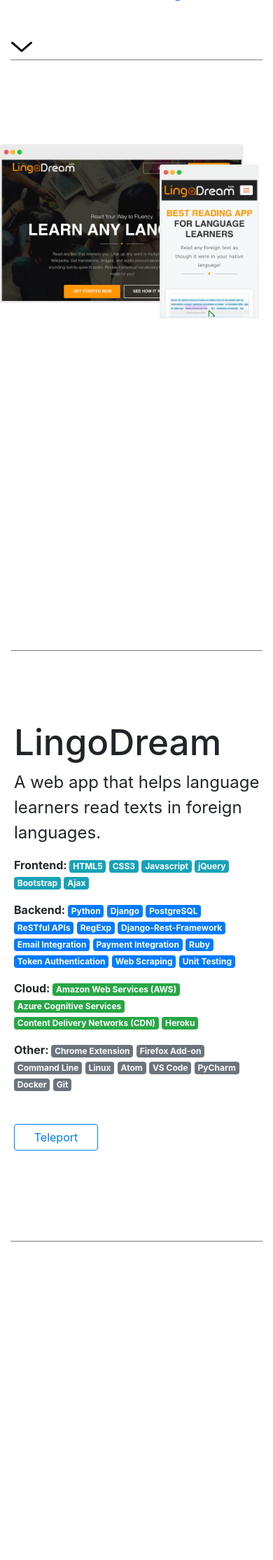
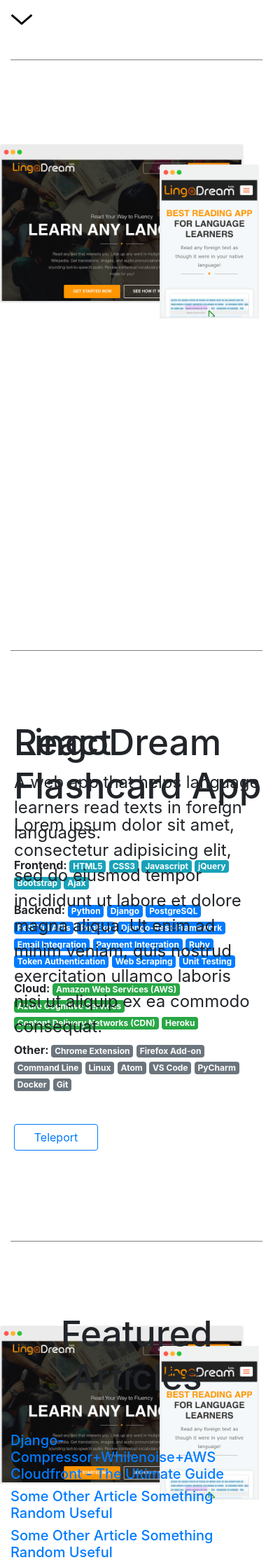
Before and after one commit to technolingo/portfolio, a Django app: page / in a window 390 px wide. Shown: the part 700-2929 px from the top of the page at 70% size. Run offline with Django 3.2, Linux system fonts and the light colour scheme; some libraries are stand-ins or nearby versions.

Commit message:
css, footer, about me

```diff
--- a/portfolio/static/css/project.css
+++ b/portfolio/static/css/project.css
@@ -108,18 +116,13 @@
   width: 100%;
 }
 
-.about-me .visual img {
-  margin: 0px;
-  width: 100%;
-}
-
 .description {
   padding-top: 100px;
   padding-left: 20px;
   height: 100vh;
 }
 
-.project-title {
+.project-title, .articles-sec-title {
   font-size: 3.2rem;
   font-weight: 500;
 }
@@ -133,9 +136,43 @@
   min-width: 120px;
 }
 
+/* *********************************** */
+/*               ARTICLES              */
+/* *********************************** */
+
+
+.articles-sec-title {
+  text-align: center;
+}
+
+.article-sec-div {
+  padding-top: 100px;
+}
+
+.article-sec-div .article-list {
+  padding-top: 40px;
+}
+
+
+
+/* *********************************** */
+/*              ABOUT ME               */
+/* *********************************** */
+
+.about-me .visual img {
+  margin: 0px;
+  height: 80.2%;
+}
+
+
+/* *********************************** */
+/*                FOOTER               */
+/* *********************************** */
+
 .footer-div {
   padding-top: 20px;
   background-color: gray;
+  margin: 0px;
 }
 
 .footer-links a {
--- a/portfolio/templates/_footer.html
+++ b/portfolio/templates/_footer.html
@@ -1,6 +1,6 @@
 {% load i18n %}
 <div class="footer-div">
-  <div class="container">
+  <div class="container footer-container">
     <!-- footer links -->
     <div class="row">
       <div class="col-md-5 copyright">
@@ -9,8 +9,8 @@
       </div>
       <div class="col-md-7 footer-links">
         <div class="float-right">
-          <a href="" class="bottom-link">{% trans "Blog" %}</a>
           <a href="#project-1" class="bottom-link smooth-scroll">{% trans "Projects" %}</a>
+          <a href="#articles" class="bottom-link smooth-scroll">{% trans "Articles" %}</a>
           <a href="" class="bottom-link">{% trans "CV" %}</a>
           <a href="" class="scroll-to-top">{% trans "Back to Top" %}</a>
         </div>
--- a/portfolio/templates/_navbar.html
+++ b/portfolio/templates/_navbar.html
@@ -17,10 +17,10 @@
       <a class="nav-link" href="{% url 'home' %}">{% trans "Home" %} <span class="sr-only">(current)</span></a>
     </li>
     <li class="nav-item py-md-4 px-md-1">
-      <a class="nav-link" href="">{% trans "Blog" %}</a>
+      <a class="nav-link smooth-scroll" href="#project-1">{% trans "Projects" %}</a>
     </li>
     <li class="nav-item py-md-4 px-md-1">
-      <a class="nav-link smooth-scroll" href="#project-1">{% trans "Projects" %}</a>
+      <a class="nav-link smooth-scroll" href="#articles">{% trans "Articles" %}</a>
     </li>
     <li class="nav-item py-md-4 px-md-1">
       <a class="nav-link" href="">{% trans "CV" %}</a>
--- a/portfolio/templates/sitepages/index.html
+++ b/portfolio/templates/sitepages/index.html
@@ -4,8 +4,8 @@
 
   <section id="header" class="header first-section">
     <h1 class="large-text">{% trans "Hi, I'm Zilong, a full-stack web developer." %}</h1>
-    <p class="medium-text">{% trans "I build, deploy, & maintain production-ready full-stack web applications." %}</p>
-    <p class="medium-text">{% trans "I am a fast-learner, hard-worker, & creative problem-solver." %}</p>
+    <p class="medium-text">{% trans "I build, deploy, and optimise scalable full-stack web applications." %}</p>
+    <p class="medium-text">{% trans "I LOVE Python, Javascript, and Game of Thrones!" %} 🐺</p>
     <p class="medium-text">{% trans "Say hello" %}: <a class="email-link" href="mailto:hi@zilongli.com">hi@zilongli.com</a></p>
     <div class="scroll-down-div">
       <a class="scroll-down smooth-scroll" href="#project-1">
@@ -70,36 +70,41 @@
   <section id="project-2" class="projects middle-section">
     <div class="row">
       <div class="col-md-5 description">
-
+        <h2 class="project-title">React Flashcard App</h2>
+        <p class="project-text">Lorem ipsum dolor sit amet, consectetur adipisicing elit, sed do eiusmod tempor incididunt ut labore et dolore magna aliqua. Ut enim ad minim veniam, quis nostrud exercitation ullamco laboris nisi ut aliquip ex ea commodo consequat.</p>
       </div>
       <div class="col-md-7 visual">
-
+        <a href="https://www.lingodream.com/" target="_blank"><img src="{% static 'images/projects/lingodream_screenshot.png' %}" alt=""></a>
       </div>
     </div>
   </section>
 
-  <section id="project-3" class="projects middle-section">
+  <section id="articles" class="articles middle-section">
     <div class="row">
-      <div class="col-md-5 description">
+      <div class="col-md-2 "></div>
+      <div class="col-md-8 article-sec-div">
+        <h2 class="articles-sec-title">Featured Articles</h2>
 
-      </div>
-      <div class="col-md-7 visual">
-
+        <div class="article-list">
+          <h5><a href="#">Django-Compressor+Whilenoise+AWS Cloudfront - The Ultimate Guide</a></h5>
+          <h5><a href="#">Some Other Article Something Random Useful</a></h5>
+          <h5><a href="#">Some Other Article Something Random Useful</a></h5>
+          <h5><a href="#">Some Other Article Something Random Useful</a></h5>
+        </div>
       </div>
     </div>
-  </section>
-
-  <section id="featured-posts" class="featured-posts middle-section">
-
   </section>
 
   <section id="about-me" class="about-me last-section">
     <div class="row">
       <div class="col-md-6 description">
 
+        <div class="social-outlets">
+
+        </div>
       </div>
       <div class="col-md-6 visual">
-        <img src="{% static 'images/me/2016_photo.jpg' %}" alt="">
+
       </div>
     </div>
   </section>
```
Also changed, not shown: other parts of portfolio/static/css/project.css (+47 -34 lines), portfolio/static/images/me/2016_photo_tall.png (added).
